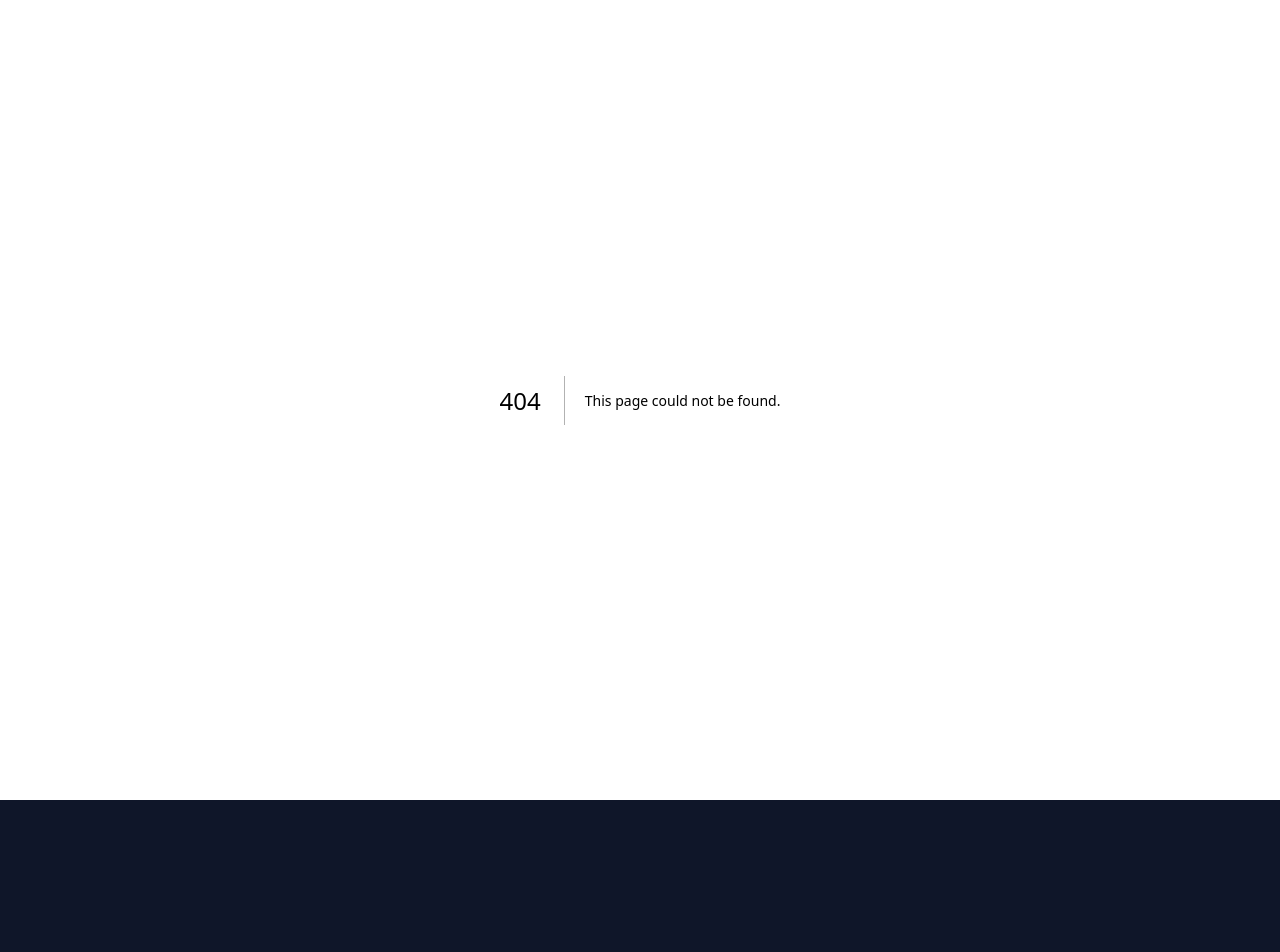
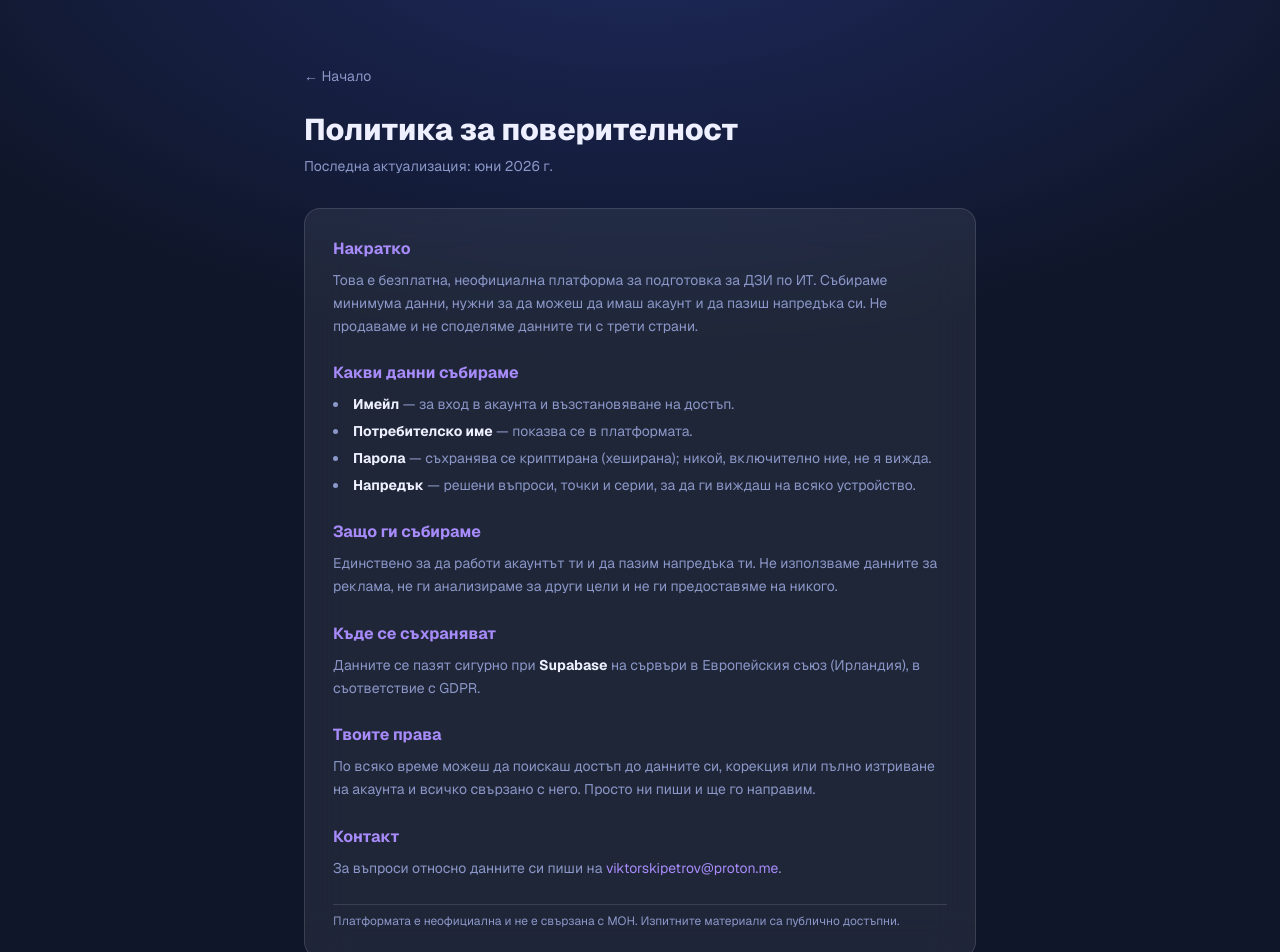
Before and after one commit to Debatedd/dzi-it, a Next.js app in the folder app/: page /privacy in a window 1280 px wide. Before the commit this address had no page. Shown: the top 952 px of the page. Before the commit the page ends 800 px from the top, so only its background shows below. Built offline with nearby package versions, Linux system fonts and the light colour scheme.

Commit message:
auth: username on register (shown in nav), privacy policy page + consent

```diff
--- a/app/app/login/actions.ts
+++ b/app/app/login/actions.ts
@@ -23,24 +23,55 @@ export async function signup(formData: FormData) {
   const supabase = await createClient();
   const email = String(formData.get("email") ?? "").trim();
   const password = String(formData.get("password") ?? "");
+  const username = String(formData.get("username") ?? "").trim();
 
+  const regErr = (msg: string) => `/login?mode=register&error=${encodeURIComponent(msg)}`;
+
+  if (username.length < 3 || username.length > 20) {
+    redirect(regErr("Потребителското име трябва да е между 3 и 20 символа."));
+  }
+  if (/\s/.test(username)) {
+    redirect(regErr("Потребителското име не може да съдържа интервали."));
+  }
   if (password.length < 6) {
-    redirect(`/login?mode=register&error=${encodeURIComponent("Паролата трябва да е поне 6 символа.")}`);
+    redirect(regErr("Паролата трябва да е поне 6 символа."));
   }
 
-  const { data, error } = await supabase.auth.signUp({ email, password });
+  // Pre-check username availability (profiles are publicly readable).
+  const { data: taken } = await supabase
+    .from("profiles")
+    .select("id")
+    .ilike("username", username)
+    .maybeSingle();
+  if (taken) {
+    redirect(regErr("Това потребителско име е заето. Избери друго."));
+  }
+
+  const { data, error } = await supabase.auth.signUp({
+    email,
+    password,
+    options: { data: { username } },
+  });
 
   if (error) {
-    redirect(`/login?mode=register&error=${encodeURIComponent(error.message)}`);
+    redirect(regErr(error.message));
   }
 
-  // If email confirmation is OFF, a session is created immediately → go home.
-  // If it's ON, the user must click the link in their email first.
-  if (data.session) {
+  // If email confirmation is OFF, a session is created immediately → save the
+  // chosen username on the profile, then go home.
+  if (data.session && data.user) {
+    const { error: profileErr } = await supabase
+      .from("profiles")
+      .update({ username })
+      .eq("id", data.user.id);
+    if (profileErr) {
+      redirect(regErr("Това потребителско име е заето. Избери друго."));
+    }
     revalidatePath("/", "layout");
     redirect("/");
   }
 
+  // If email confirmation is ON, the user must click the link in their email first.
   redirect("/login?message=check-email");
 }
 
--- a/app/app/login/page.tsx
+++ b/app/app/login/page.tsx
@@ -73,6 +73,23 @@ export default async function LoginPage({
         )}
 
         <form className="flex flex-col gap-3">
+          {isRegister && (
+            <label className="flex flex-col gap-1 text-sm">
+              <span style={{ color: "var(--muted)" }}>Потребителско име</span>
+              <input
+                type="text"
+                name="username"
+                required
+                minLength={3}
+                maxLength={20}
+                autoComplete="username"
+                placeholder="как да те виждат другите"
+                className="rounded-xl px-4 py-2.5 focus:outline-none"
+                style={{ background: "var(--input-bg)", border: "1px solid var(--border)", color: "var(--text)" }}
+              />
+            </label>
+          )}
+
           <label className="flex flex-col gap-1 text-sm">
             <span style={{ color: "var(--muted)" }}>Имейл</span>
             <input
@@ -107,6 +124,16 @@ export default async function LoginPage({
           >
             {isRegister ? "Регистрация" : "Вход"}
           </button>
+
+          {isRegister && (
+            <p className="text-xs text-center mt-1" style={{ color: "var(--muted)" }}>
+              С регистрацията се съгласяваш с{" "}
+              <Link href="/privacy" style={{ color: "var(--accent)" }}>
+                Политиката за поверителност
+              </Link>
+              .
+            </p>
+          )}
         </form>
 
         <div className="mt-5 text-center text-sm" style={{ color: "var(--muted)" }}>
--- a/app/app/page.tsx
+++ b/app/app/page.tsx
@@ -29,10 +29,19 @@ export default async function HomePage() {
 
   // Resilient to missing env (e.g. before Vercel env vars are set) — never crash the homepage.
   let user = null;
+  let displayName: string | null = null;
   if (process.env.NEXT_PUBLIC_SUPABASE_URL && process.env.NEXT_PUBLIC_SUPABASE_ANON_KEY) {
     try {
       const supabase = await createClient();
       user = (await supabase.auth.getUser()).data.user;
+      if (user) {
+        const { data: profile } = await supabase
+          .from("profiles")
+          .select("username")
+          .eq("id", user.id)
+          .single();
+        displayName = profile?.username ?? user.email ?? null;
+      }
     } catch {
       user = null;
     }
@@ -59,7 +68,7 @@ export default async function HomePage() {
         {user ? (
           <form action={logout} className="flex items-center gap-3">
             <span className="text-sm font-medium hidden sm:inline" style={{ color: "var(--accent-2-text)" }}>
-              {user.email}
+              {displayName}
             </span>
             <button type="submit" className="text-sm font-medium" style={{ color: "var(--muted)", background: "none", border: "none", cursor: "pointer" }}>
               Изход
@@ -208,9 +217,10 @@ export default async function HomePage() {
         </ScrollReveal>
 
         {/* Footer links */}
-        <div className="mt-16 flex justify-center gap-8">
+        <div className="mt-16 flex justify-center gap-8 flex-wrap">
           <Link href="/rewards"  style={{ color: "var(--muted)", textDecoration: "none", fontSize: "0.85rem" }}>🏆 Награди</Link>
           <Link href="/feedback" style={{ color: "var(--muted)", textDecoration: "none", fontSize: "0.85rem" }}>💬 Обратна връзка</Link>
+          <Link href="/privacy"  style={{ color: "var(--muted)", textDecoration: "none", fontSize: "0.85rem" }}>🔒 Поверителност</Link>
         </div>
       </section>
 
--- /dev/null
+++ b/app/app/privacy/page.tsx
@@ -0,0 +1,82 @@
+import Link from "next/link";
+
+export const metadata = {
+  title: "Политика за поверителност — ДЗИ по ИТ",
+};
+
+export default function PrivacyPage() {
+  return (
+    <main className="min-h-screen px-6 py-16" style={{ color: "var(--text)" }}>
+      <div className="max-w-2xl mx-auto">
+        <Link href="/" className="text-sm" style={{ color: "var(--muted)", textDecoration: "none" }}>
+          &larr; Начало
+        </Link>
+
+        <h1 className="font-extrabold text-3xl mt-6 mb-2">Политика за поверителност</h1>
+        <p className="text-sm mb-8" style={{ color: "var(--muted)" }}>
+          Последна актуализация: юни 2026 г.
+        </p>
+
+        <div className="glass rounded-2xl p-7 space-y-6 text-sm leading-relaxed" style={{ border: "1px solid var(--border)" }}>
+          <section>
+            <h2 className="font-bold text-base mb-2" style={{ color: "var(--accent)" }}>Накратко</h2>
+            <p style={{ color: "var(--muted)" }}>
+              Това е безплатна, неофициална платформа за подготовка за ДЗИ по ИТ. Събираме
+              минимума данни, нужни за да можеш да имаш акаунт и да пазиш напредъка си.
+              Не продаваме и не споделяме данните ти с трети страни.
+            </p>
+          </section>
+
+          <section>
+            <h2 className="font-bold text-base mb-2" style={{ color: "var(--accent)" }}>Какви данни събираме</h2>
+            <ul className="list-disc list-inside space-y-1" style={{ color: "var(--muted)" }}>
+              <li><b style={{ color: "var(--text)" }}>Имейл</b> — за вход в акаунта и възстановяване на достъп.</li>
+              <li><b style={{ color: "var(--text)" }}>Потребителско име</b> — показва се в платформата.</li>
+              <li><b style={{ color: "var(--text)" }}>Парола</b> — съхранява се криптирана (хеширана); никой, включително ние, не я вижда.</li>
+              <li><b style={{ color: "var(--text)" }}>Напредък</b> — решени въпроси, точки и серии, за да ги виждаш на всяко устройство.</li>
+            </ul>
+          </section>
+
+          <section>
+            <h2 className="font-bold text-base mb-2" style={{ color: "var(--accent)" }}>Защо ги събираме</h2>
+            <p style={{ color: "var(--muted)" }}>
+              Единствено за да работи акаунтът ти и да пазим напредъка ти. Не използваме данните
+              за реклама, не ги анализираме за други цели и не ги предоставяме на никого.
+            </p>
+          </section>
+
+          <section>
+            <h2 className="font-bold text-base mb-2" style={{ color: "var(--accent)" }}>Къде се съхраняват</h2>
+            <p style={{ color: "var(--muted)" }}>
+              Данните се пазят сигурно при <b style={{ color: "var(--text)" }}>Supabase</b> на сървъри
+              в Европейския съюз (Ирландия), в съответствие с GDPR.
+            </p>
+          </section>
+
+          <section>
+            <h2 className="font-bold text-base mb-2" style={{ color: "var(--accent)" }}>Твоите права</h2>
+            <p style={{ color: "var(--muted)" }}>
+              По всяко време можеш да поискаш достъп до данните си, корекция или пълно изтриване на
+              акаунта и всичко свързано с него. Просто ни пиши и ще го направим.
+            </p>
+          </section>
+
+          <section>
+            <h2 className="font-bold text-base mb-2" style={{ color: "var(--accent)" }}>Контакт</h2>
+            <p style={{ color: "var(--muted)" }}>
+              За въпроси относно данните си пиши на{" "}
+              <a href="mailto:viktorskipetrov@proton.me" style={{ color: "var(--accent)" }}>
+                viktorskipetrov@proton.me
+              </a>
+              .
+            </p>
+          </section>
+
+          <p className="text-xs pt-2" style={{ color: "var(--muted)", borderTop: "1px solid var(--border)" }}>
+            Платформата е неофициална и не е свързана с МОН. Изпитните материали са публично достъпни.
+          </p>
+        </div>
+      </div>
+    </main>
+  );
+}
```
Also changed, not shown: 1 other file (tests, documents, lock files or other folders).
